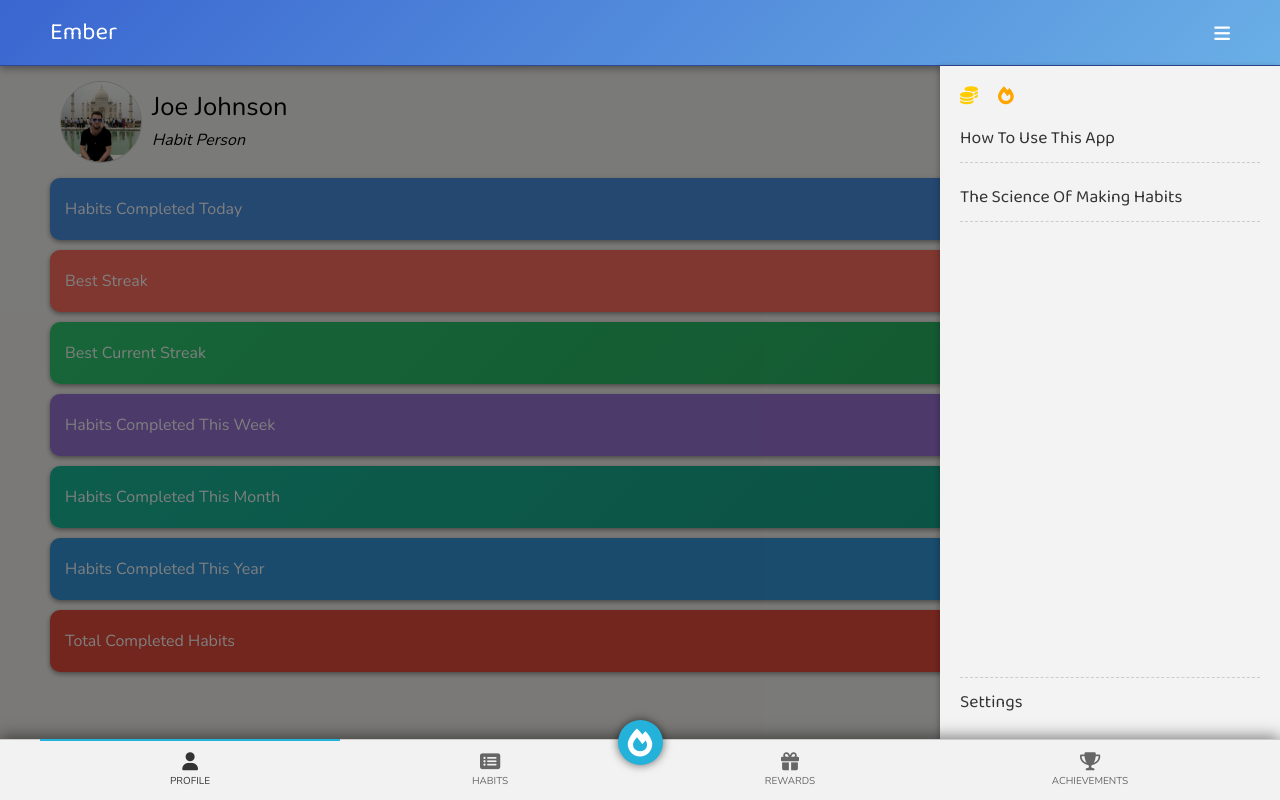
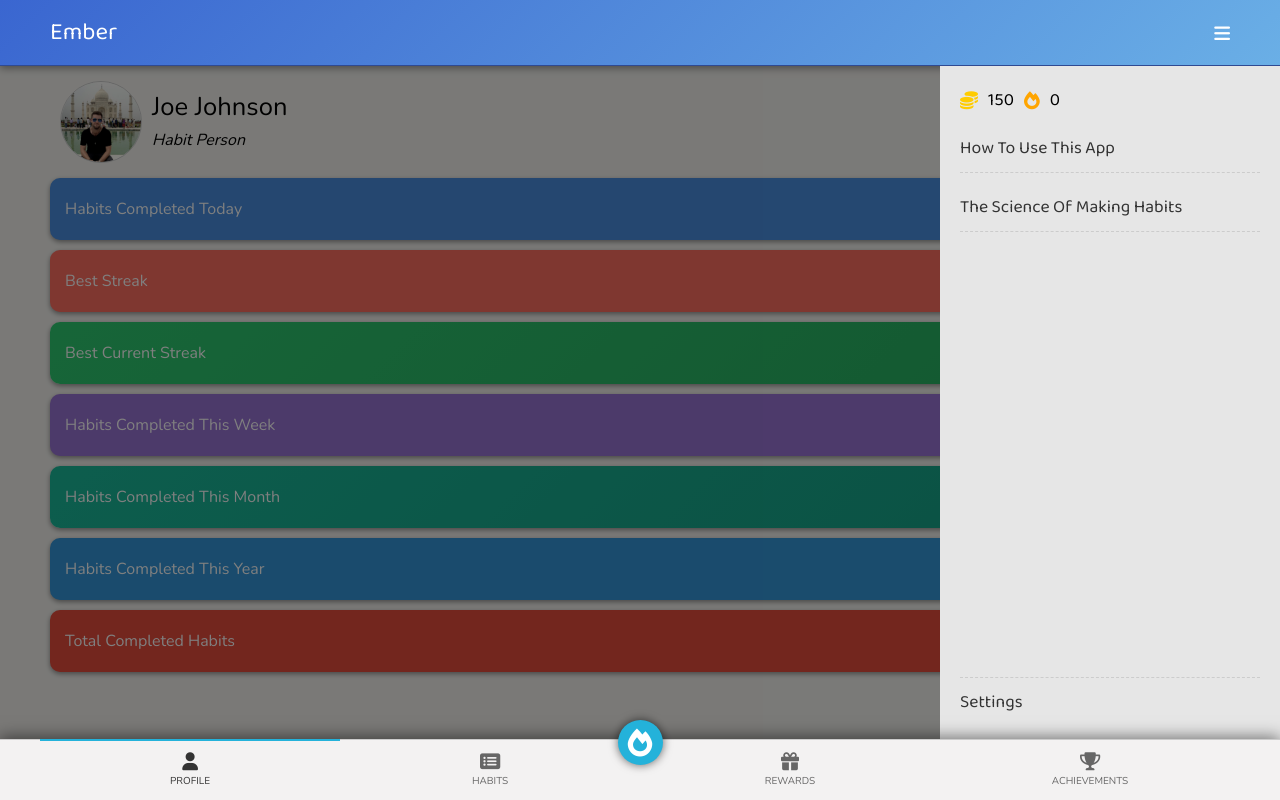
Before and after one commit to joseph-johnson27001/habit-spinner, a Vue app: page /profile in a window 1280 px wide. Both pictures are taken after a click on the icon 1222 px from the left and 32 px from the top of the page. Built offline with nearby package versions, Linux system fonts and the light colour scheme.

Commit message:
Vuex getting values

```diff
--- a/src/components/Navigation/SideNavigation.vue
+++ b/src/components/Navigation/SideNavigation.vue
@@ -29,6 +29,8 @@
 </template>
 
 <script>
+import { mapGetters } from "vuex";
+
 export default {
   name: "SideNavigation",
   props: {
@@ -49,6 +51,10 @@ export default {
     close() {
       this.$emit("close"); // Emit close event to parent component
     },
+  },
+  computed: {
+    ...mapGetters("habits", ["storedHabits"]),
+    ...mapGetters("currency", ["getCoins"]),
   },
 };
 </script>
@@ -71,11 +77,11 @@ export default {
 /* Side Navigation Styles */
 .side-navigation {
   width: 80%;
-  background: #f3f3f3;
+  background: #e6e6e6;
   height: 100%;
   max-width: 300px;
   padding: 20px;
-  box-shadow: -2px 0 5px rgba(0, 0, 0, 0.2);
+
   display: flex;
   flex-direction: column;
   justify-content: space-between;
```
